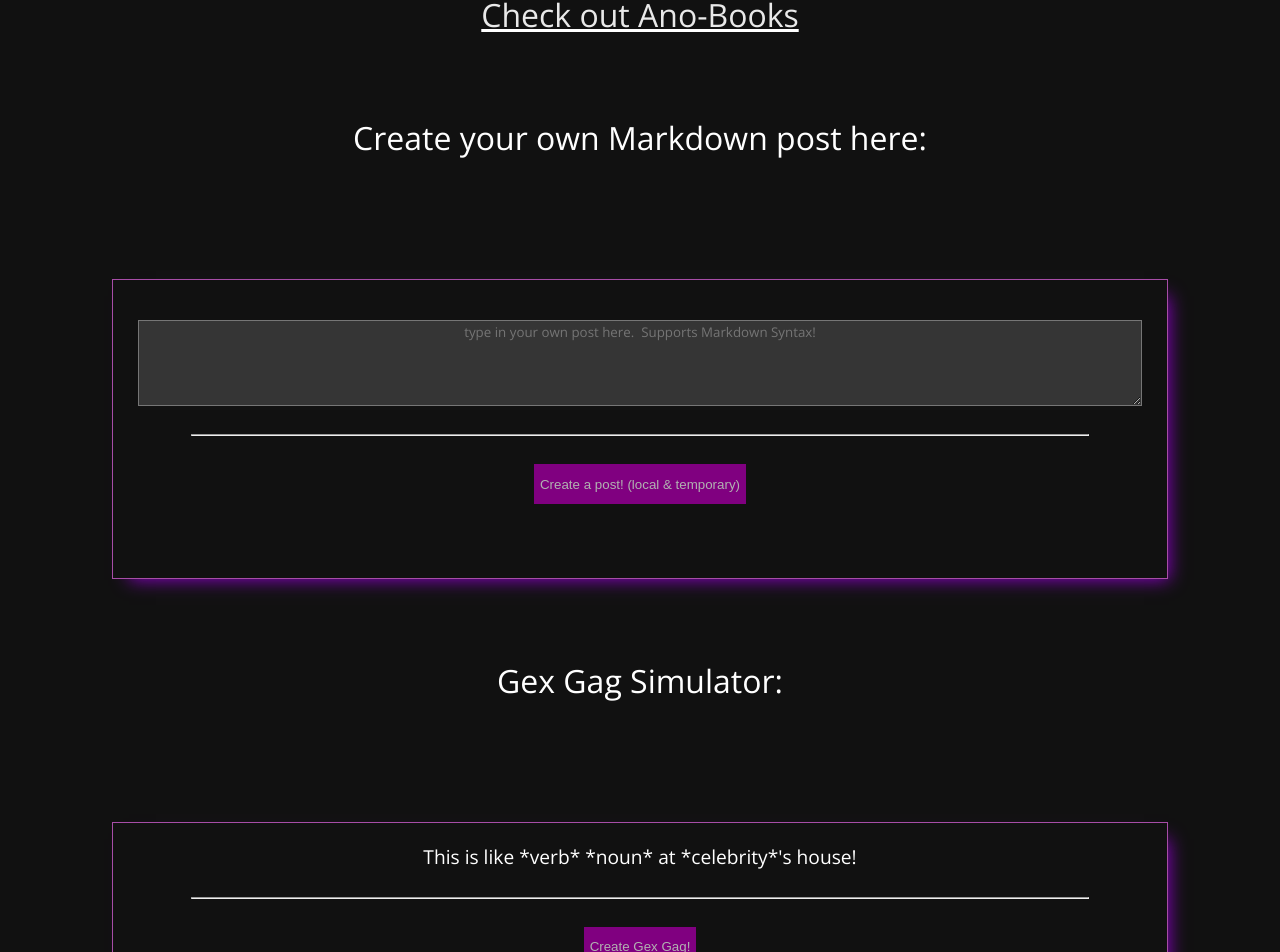
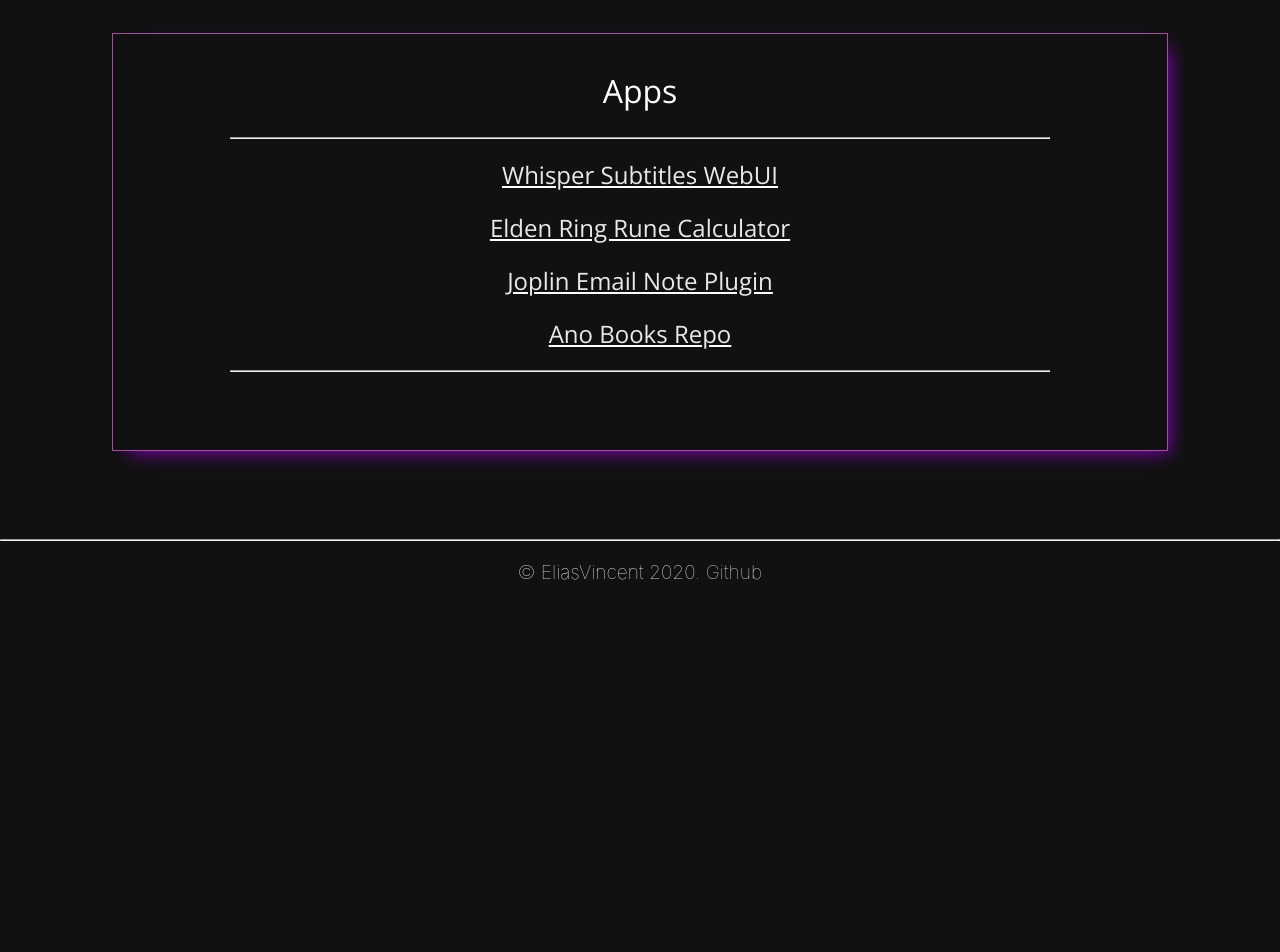
Before and after one commit to EliasVincent/eliasvsimon-react-blog, a React (Create React App) app: page /apps in a window 1280 px wide. Shown: the part 273-1225 px from the top of the page. After the commit the page ends 876 px from the top, so only its background shows below. Built offline with nearby package versions, Linux system fonts and the light colour scheme.

Commit message:
changed apps section

```diff
--- a/src/components/GexSimulator.js
+++ /dev/null
@@ -1,77 +0,0 @@
-import React, { Component } from "react";
-
-export default class GexSimulator extends Component {
-  constructor() {
-    super();
-    this.state = {
-      gexText: "This is like *verb* *noun* at *celebrity*'s house!",
-    };
-    this.handleClick = this.handleClick.bind(this)
-  }
-
-  handleClick() {
-    console.log("clicked!")
-    const verbs = [
-      "partying with",
-      "killing",
-      "playing with",
-      "feeding people",
-      "making love with",
-      "cuddling with",
-      "making fun of",
-      "washing",
-      "consuming",
-    ];
-
-    const nouns = [
-      "cats",
-      "cars",
-      "girls",
-      "boys",
-      "computers",
-      "Gex 64 cartridges",
-      "Gran Turismo Concept 2002 Tokyo Geneva discs",
-      "Mate bottles",
-      "giant piles of dirty dishes",
-      "edibles",
-    ];
-
-    const celebs = [
-      "Marcus",
-      "Perestroika Person",
-      "Catformer Cat",
-      "Mads Mikkelsen",
-      "Norman Reedus",
-      "Hideo Kojima",
-      "Miyazaki",
-      "George R.R. Martin",
-      "Geoff Keighley",
-      "Donburg",
-      "Steph",
-    ];
-
-    let verb = verbs[Math.floor(Math.random() * verbs.length)];
-    let noun = nouns[Math.floor(Math.random() * nouns.length)];
-    let celeb = celebs[Math.floor(Math.random() * celebs.length)];
-
-    this.setState({
-        gexText: `This is like ${verb} ${noun} at ${celeb}'s house.`
-      })
-  }
-
-  render() {
-    return (
-      <div className="post gex-simulator">
-        <p className="gex-quote">
-          {this.state.gexText}
-        </p>
-
-        <hr className="full-hr" />
-
-        <button className="post-button" onClick={this.handleClick}>
-          Create Gex Gag!
-        </button>
-      </div>
-    );
-  }
-}
--- a/src/components/components.css
+++ b/src/components/components.css
@@ -186,13 +186,3 @@
 .full-hr {
     width: 70vw;
 }
-
-.gex-simulator {
-    display: flex;
-    flex-direction: column;
-    justify-content: space-around;
-}
-
-.gex-quote {
-    text-align: center;
-}
--- a/src/pages/AppsSite.js
+++ b/src/pages/AppsSite.js
@@ -1,8 +1,6 @@
 import React from 'react'
 
 import Layout from "../components/Layout";
-import PostCreator from "../components/PostCreator"
-import GexSimulator from "../components/GexSimulator"
 
 import "./pages.css"
 import "../components/components.css"
@@ -11,11 +9,25 @@
     return (
         <div>
             <Layout>
-                <h1 className="pcs-h1 h1-link"><a target="_blank" rel="noopener noreferrer" href="https://ano-books.herokuapp.com/">Check out Ano-Books</a></h1>
-                <h1 className="pcs-h1">Create your own Markdown post here:</h1>
-                <PostCreator />
-                <h1 className="pcs-h1">Gex Gag Simulator:</h1>
-                <GexSimulator />
+                <div className="post">
+                    <div className="page-content"
+                        style={{
+                            textAlign: "center",
+                            marginBottom: "5vh",
+                            padding: "10px 20px 30px 20px",
+                            color: "white",
+                            textDecoration:"none"
+                        }}
+                    >
+                        <h1>Apps</h1>
+                        <hr/>
+                        <h2 className="apps-link"><a target="_blank" rel="noopener noreferrer" href="https://github.com/EliasVincent/whisper-subtitles-webui">Whisper Subtitles WebUI</a></h2>
+                        <h2 className="apps-link"><a target="_blank" rel="noopener noreferrer" href="https://eliasvincent.github.io/elden-ring-rune-calculator/">Elden Ring Rune Calculator</a></h2>
+                        <h2 className="apps-link"><a target="_blank" rel="noopener noreferrer" href="https://github.com/EliasVincent/joplin-email-note">Joplin Email Note Plugin</a></h2>
+                        <h2 className="apps-link"><a target="_blank" rel="noopener noreferrer" href="https://github.com/EliasVincent/ano-books">Ano Books Repo</a></h2>
+                        <hr/>
+                    </div>
+                </div>
             </Layout>
 
         </div>
--- a/src/pages/Home.js
+++ b/src/pages/Home.js
@@ -2,7 +2,6 @@
 
 import Layout from "../components/Layout"
 import PostList from "../components/Postlist"
-import PostCreator from "../components/PostCreator"
 // since this is in pages folder use pages.css
 import "./pages.css"
 
@@ -14,8 +13,6 @@
         <div>
             <Layout>
                 <PostList />
-                <h1>Create your own Markdown post here:</h1>
-                <PostCreator />
             </Layout>
         </div>
     )
--- a/src/pages/pages.css
+++ b/src/pages/pages.css
@@ -82,3 +82,7 @@
 .h1-link{
     text-decoration: underline;
 }
+
+.apps-link{
+    text-decoration: underline;
+}
```
Also changed, not shown: src/content/4-postcreator.md (deleted, +0 -15 lines), src/content/5-gex-simulator.md (deleted, +0 -16 lines), src/posts.json (+1 -1 lines), src/index.js (line endings or trailing spaces).
